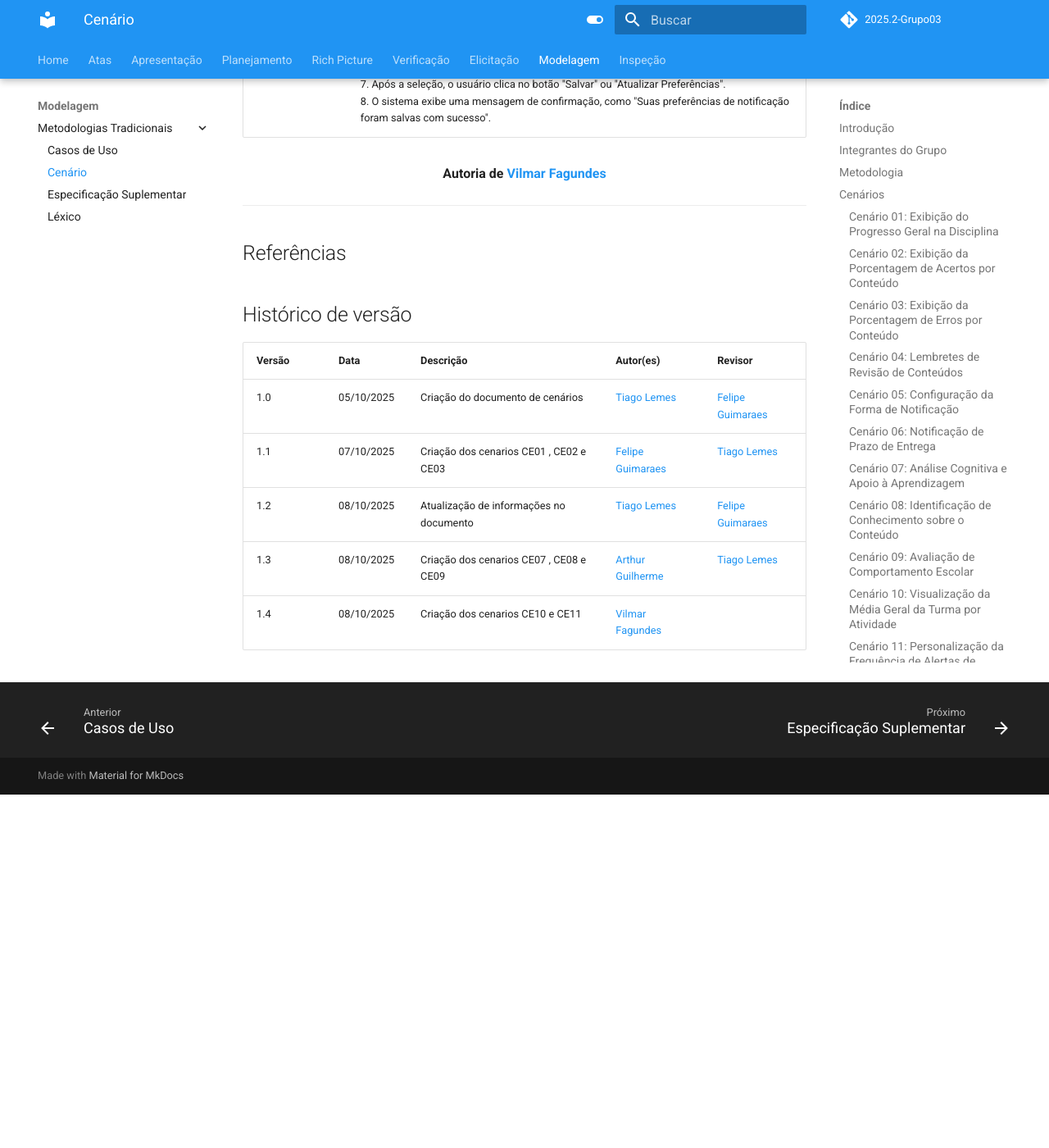
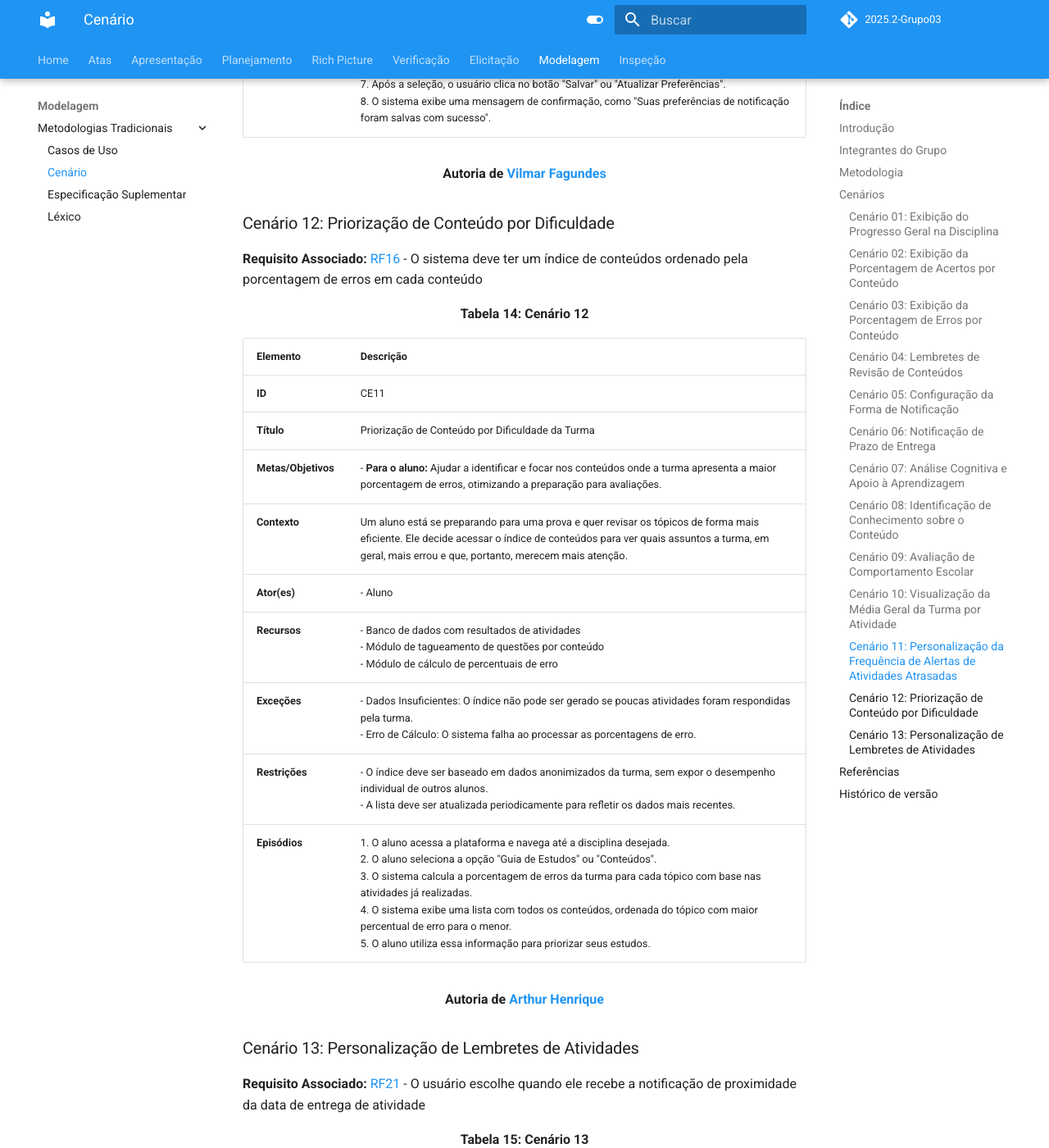
Before and after one commit to Requisitos-de-Software/2025.2-Grupo03, an MkDocs documentation site: the page built from docs/Modelagem/cenario.md, in a window 1280 px wide and 1400 px high, scrolled down 13555 px. Shown: the whole window at 82% size. Built offline with MkDocs 1.6.1 and Material for MkDocs 9.7.7, drawn with Linux system fonts in a browser that asks for light colours; comment, search, counter and statistics services are not loaded; before the commit the page ends 14524 px from its top, so only the background shows below that; some of the changed text lies outside the part shown.

Commit message:
Upload Cenários RF16 E RF21

```diff
--- a/docs/Modelagem/cenario.md
+++ b/docs/Modelagem/cenario.md
@@ -275,6 +275,44 @@ A **padronização da tabela** se baseou nesses elementos apresentados acima e p
 
 <div align="center"><strong>Autoria de <a href="https://github.com/VilmarFagundes">Vilmar Fagundes</a></strong></div>
 
+### Cenário 12: Priorização de Conteúdo por Dificuldade
+**Requisito Associado:** [RF16](https://requisitos-de-software.github.io/2025.2-Grupo03/Elicitacao/requisitos_elicitados/#funcionais)  - O sistema deve ter um índice de conteúdos ordenado pela porcentagem de erros em cada conteúdo
+
+<div align="center"><strong>Tabela 14: Cenário 12</strong></div>
+
+| Elemento | Descrição |
+|-----------|------------|
+| **ID** | CE11 |
+| **Título** | Priorização de Conteúdo por Dificuldade da Turma |
+| **Metas/Objetivos** | - **Para o aluno:** Ajudar a identificar e focar nos conteúdos onde a turma apresenta a maior porcentagem de erros, otimizando a preparação para avaliações. |
+| **Contexto** | Um aluno está se preparando para uma prova e quer revisar os tópicos de forma mais eficiente. Ele decide acessar o índice de conteúdos para ver quais assuntos a turma, em geral, mais errou e que, portanto, merecem mais atenção. |
+| **Ator(es)** | - Aluno |
+| **Recursos** | - Banco de dados com resultados de atividades<br>- Módulo de tagueamento de questões por conteúdo<br>- Módulo de cálculo de percentuais de erro |
+| **Exceções** | - Dados Insuficientes: O índice não pode ser gerado se poucas atividades foram respondidas pela turma.<br>- Erro de Cálculo: O sistema falha ao processar as porcentagens de erro. |
+| **Restrições** | - O índice deve ser baseado em dados anonimizados da turma, sem expor o desempenho individual de outros alunos.<br>- A lista deve ser atualizada periodicamente para refletir os dados mais recentes. |
+| **Episódios** | 1. O aluno acessa a plataforma e navega até a disciplina desejada.<br>2. O aluno seleciona a opção "Guia de Estudos" ou "Conteúdos".<br>3. O sistema calcula a porcentagem de erros da turma para cada tópico com base nas atividades já realizadas.<br>4. O sistema exibe uma lista com todos os conteúdos, ordenada do tópico com maior percentual de erro para o menor.<br>5. O aluno utiliza essa informação para priorizar seus estudos. |
+
+<div align="center"><strong>Autoria de <a href="https://github.com/arthurhvieira1">Arthur Henrique</a></strong></div>
+
+### Cenário 13: Personalização de Lembretes de Atividades
+**Requisito Associado:** [RF21](https://requisitos-de-software.github.io/2025.2-Grupo03/Elicitacao/requisitos_elicitados/#funcionais)  - O usuário escolhe quando ele recebe a notificação de proximidade da data de entrega de atividade
+
+<div align="center"><strong>Tabela 15: Cenário 13</strong></div>
+
+| Elemento | Descrição |
+|-----------|------------|
+| **ID** | CE12 |
+| **Título** | Personalização de Lembretes de Atividades |
+| **Metas/Objetivos** | - **Para o usuário:** Dar controle sobre como e quando ele é notificado sobre os prazos, permitindo que o sistema se adapte ao seu método pessoal de organização. |
+| **Contexto** | Um aluno prefere receber um único lembrete 3 dias antes do prazo final de uma atividade, em vez do padrão de 24 horas. Ele acessa as configurações do seu perfil para ajustar essa preferência de notificação. |
+| **Ator(es)** | - Aluno (Usuário) |
+| **Recursos** | - Painel de configurações do usuário<br>- Banco de dados para armazenar preferências de notificação<br>- Serviço agendador de notificações |
+| **Exceções** | - Erro ao Salvar: O sistema não consegue salvar a preferência por uma falha no banco de dados.<br>- Serviço Indisponível: O serviço de notificações está temporariamente fora do ar e não envia o lembrete agendado. |
+| **Restrições** | - A configuração de notificação é individual e não deve afetar outros usuários.<br>- As opções de tempo para o lembrete devem ser claras e pré-definidas (ex: 1 dia antes, 3 dias antes, etc.). |
+| **Episódios** | 1. O usuário acessa a área de "Configurações" ou "Preferências" do seu perfil.<br>2. Ele navega até a seção "Notificações".<br>3. Na opção "Lembrete de entrega de atividade", ele altera a seleção padrão para a desejada (ex: "3 dias antes").<br>4. O sistema confirma que a alteração foi salva com sucesso.<br>5. O serviço de notificação passa a utilizar essa nova configuração para os futuros lembretes deste usuário. |
+
+<div align="center"><strong>Autoria de <a href="https://github.com/arthurhvieira1">Arthur Henrique</a></strong></div>
+
 ---
 
 ## Referências
```
